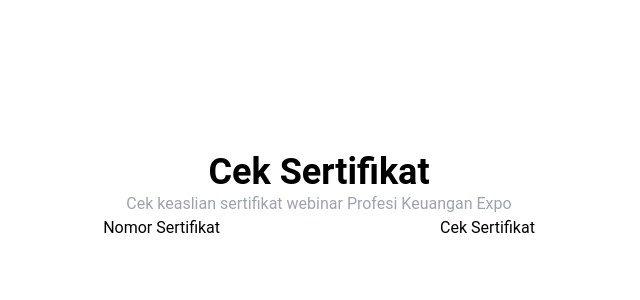
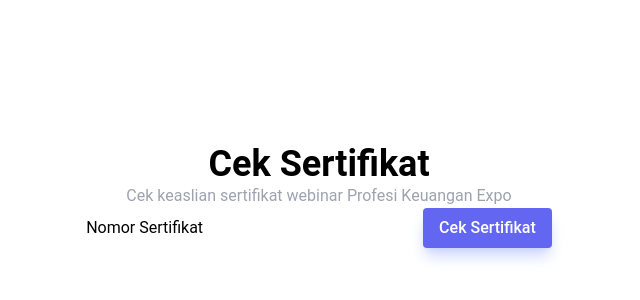
Before and after one commit to jetmiky/expo-certificate, a React (Vite) app: page / in a window 1280 px wide. Shown: the part 204-504 px from the top of the page, without its empty margins (321-961 px from the left). Built offline with nearby package versions, Linux system fonts and the light colour scheme.

Commit message:
Create \button component

```diff
--- a/src/App.tsx
+++ b/src/App.tsx
@@ -1,3 +1,6 @@
+// Components
+import Button from "./components/Button";
+
 function App() {
   return (
     <main className="min-h-screen w-full flex-center flex-col">
@@ -10,7 +13,7 @@ function App() {
         <label htmlFor="certificateCode">Nomor Sertifikat</label>
         <input id="certificateCode" name="certificateCode" type="text" />
 
-        <button type="submit">Cek Sertifikat</button>
+        <Button>Cek Sertifikat</Button>
       </form>
     </main>
   );
--- /dev/null
+++ b/src/components/Button.tsx
@@ -0,0 +1,21 @@
+import { ReactNode } from "react";
+
+interface Props {
+  color?: string;
+  disabled?: boolean;
+  children: ReactNode;
+}
+
+export default function Button({
+  disabled = false,
+  children,
+}: Props): JSX.Element {
+  return (
+    <button
+      className="px-4 py-2 bg-indigo-500 outline-none rounded text-white shadow-indigo-200 shadow-lg font-medium active:shadow-none active:scale-95 hover:bg-indigo-600 focus:bg-indigo-600 focus:ring-2 focus:ring-indigo-600 focus:ring-offset-2 disabled:bg-indigo-400/80 disabled:shadow-none disabled:cursor-not-allowed transition-ease-in duration-200 transform hover:-translate-y-1 active:translate-y-0"
+      disabled={disabled}
+    >
+      {children}
+    </button>
+  );
+}
```
